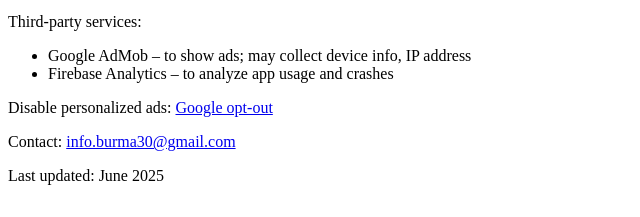
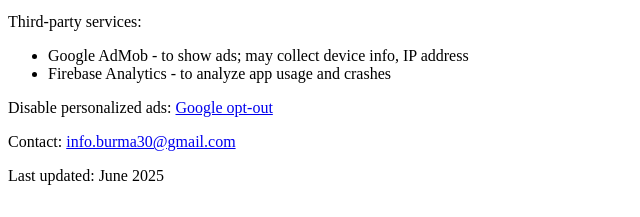
Before and after one commit to Puchai30/info-burma-policy, a plain HTML site: page docs/index.html in a window 1280 px wide. Shown: the part 156-373 px from the top of the page, 0-640 px from the left. Drawn offline with Linux system fonts and the light colour scheme.

```diff
--- a/index.html
+++ b/docs/index.html
@@ -13,8 +13,8 @@
     <p>We do not collect personal information like email, name, or location.</p>
     <p>Third-party services:</p>
     <ul>
-      <li>Google AdMob – to show ads; may collect device info, IP address</li>
-      <li>Firebase Analytics – to analyze app usage and crashes</li>
+      <li>Google AdMob - to show ads; may collect device info, IP address</li>
+      <li>Firebase Analytics - to analyze app usage and crashes</li>
     </ul>
     <p>
       Disable personalized ads:
```
